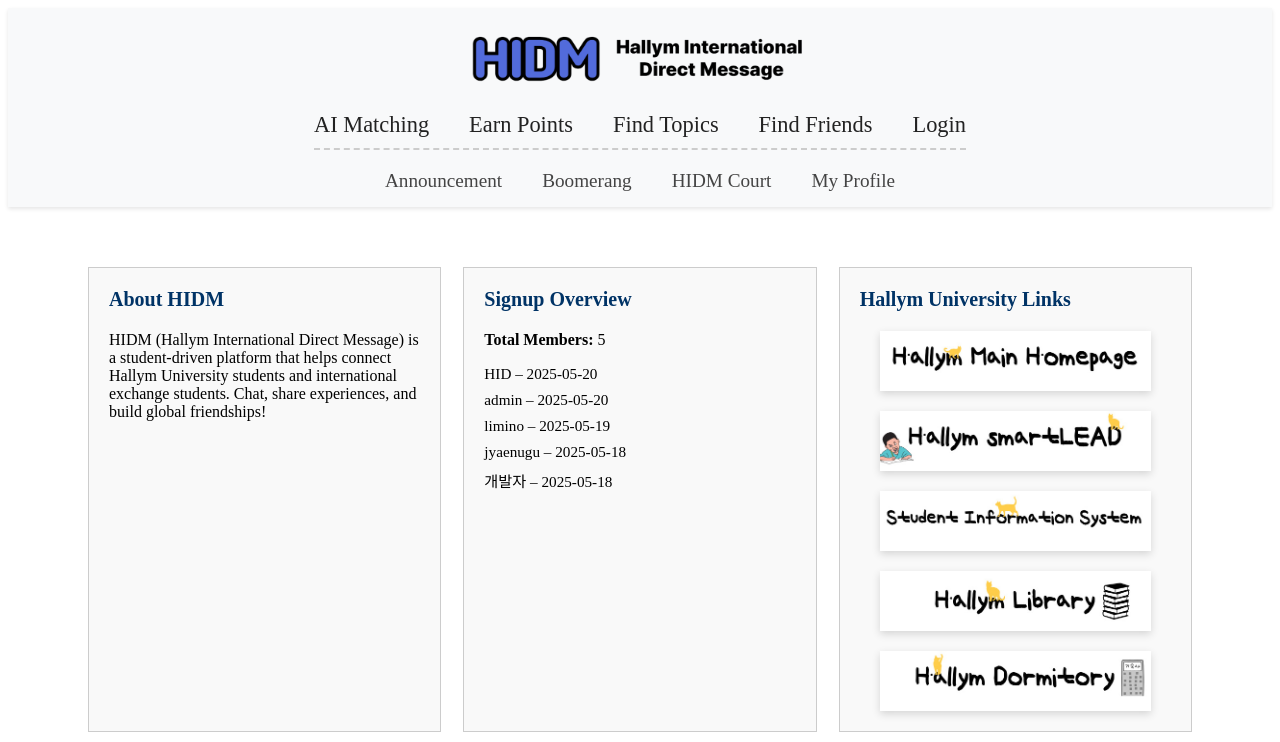
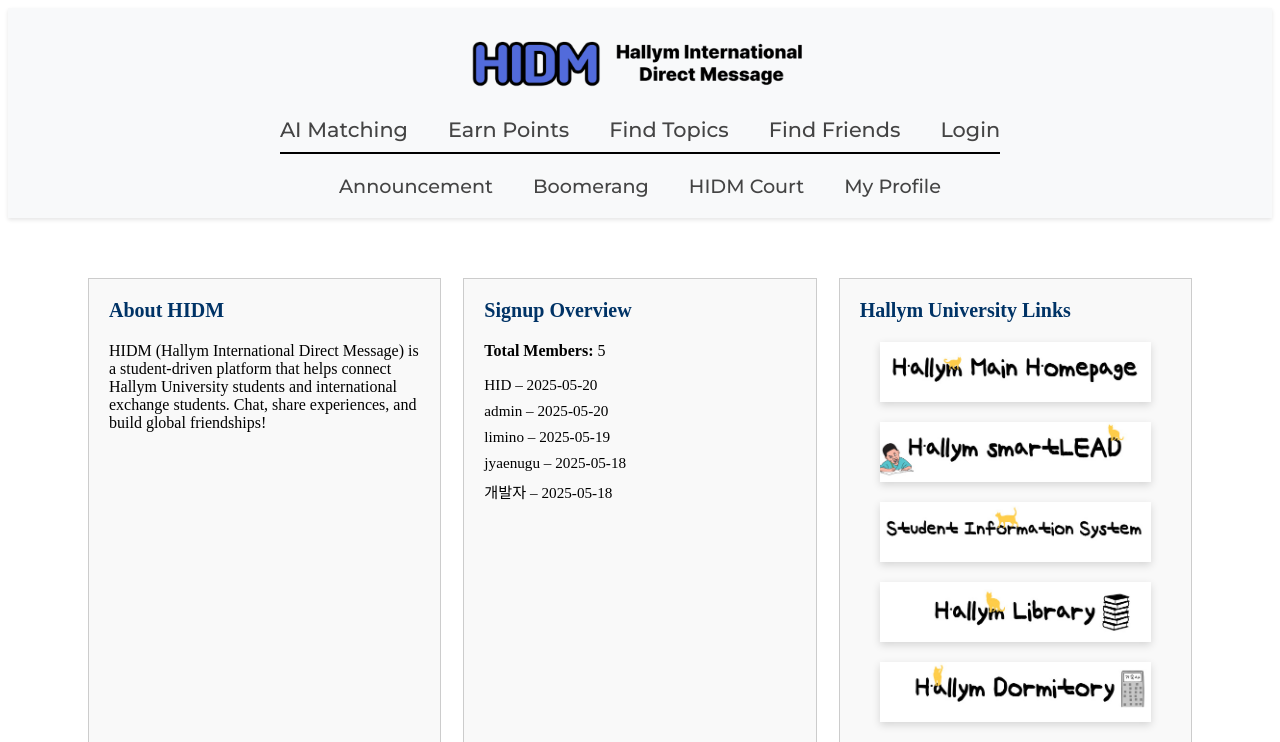
Before and after one commit to hanseohee031/HIDM, a Django app: page / in a window 1280 px wide. Shown: the top 742 px of the page. Run offline with Django 5.2, Linux system fonts and the light colour scheme; data comes from the database, SQL or seed files in the repository; both versions use the stored data as it was after the commit; parts of the project's set-up code (start-up, migrations or seed data) failed here and were passed over.

Commit message:
네비게이션바 수정 중

```diff
--- a/accounts/templates/base.html
+++ b/accounts/templates/base.html
@@ -4,6 +4,8 @@
     <meta charset="UTF-8">
     <title>{% block title %}My Chat App{% endblock %}</title>
     {% load static %}
+    <link rel="stylesheet" href="https://fonts.googleapis.com/css2?family=Montserrat:wght@400;500;600&display=swap">
+
     <link rel="stylesheet" href="{% static 'css/home.css' %}">
 </head>
 <body>
--- a/static/css/home.css
+++ b/static/css/home.css
@@ -1,14 +1,13 @@
-/* 전체 네비게이션바 스타일 */
 .navbar {
   background-color: #f8f9fa;
-  padding: 15px 30px;
+  padding: 20px 30px;
   box-shadow: 0 2px 4px rgba(0,0,0,0.1);
   display: flex;
   align-items: center;
   flex-direction: column;
   justify-content: center;
+  font-family: 'Montserrat', sans-serif; /* 폰트 적용 */
 }
-
 /* 로고 이미지 스타일 */
 .navbar-logo img {
   height: 70px;
@@ -37,10 +36,10 @@
 
 /* 첫 번째 줄 링크 스타일 (bold 제거, underline 제거) */
 .first-row li a {
-  font-size: 1.4rem;
+  font-size: 1.3rem;
   font-weight: 500; /* bold → 일반 폰트로 변경 */
   text-decoration: none; /* underline 제거 */
-  color: #222;
+  color: #444;
   transition: color 0.2s ease;
 }
 
@@ -58,9 +57,9 @@
   color: #0056b3;
 }
 
-/* 두 줄 사이 구분선 (점선 유지) */
+/* 두 줄 사이 구분선 (실선 유지) */
 .first-row {
-  border-bottom: 2px dashed #ccc;
+  border-bottom: 2px solid black;
   padding-bottom: 10px;
 }
 
```
Also changed, not shown: db.sqlite3.
